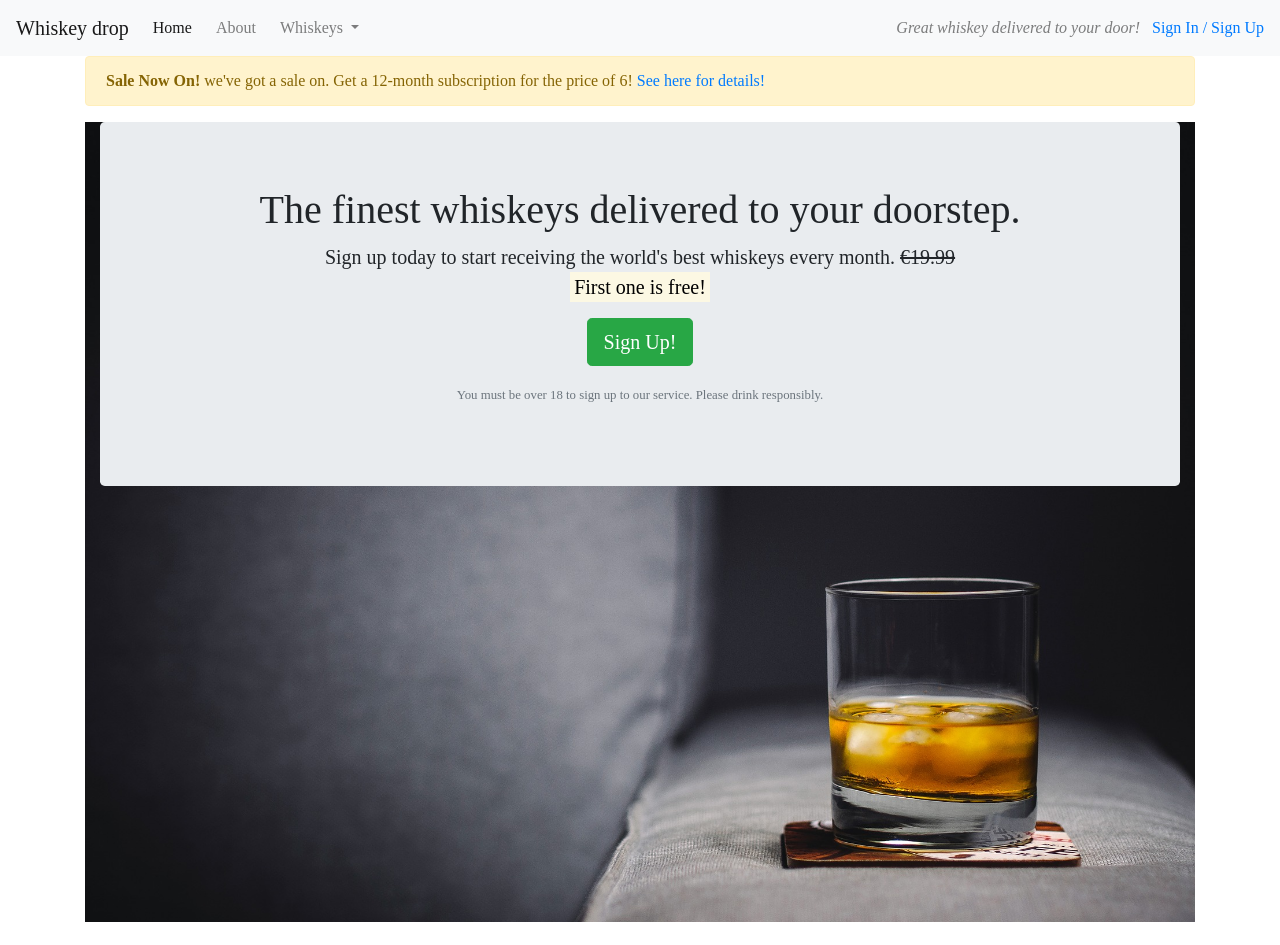
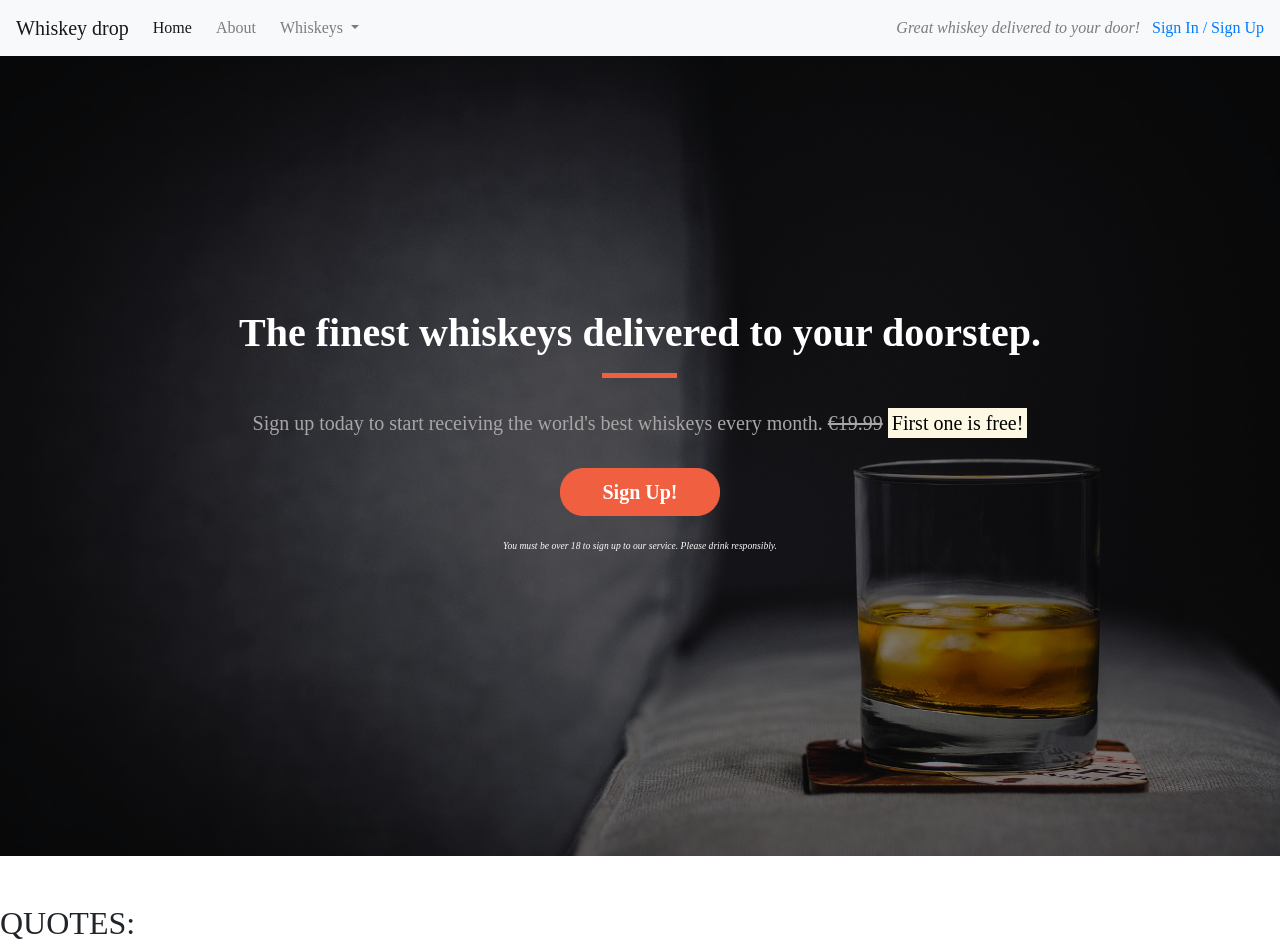
Before and after one commit to jackhendrick/bootstrap4, a plain HTML site: page index.html in a window 1280 px wide. Shown: the top 945 px of the page. Drawn offline with nearby package versions, Linux system fonts and the light colour scheme; a web font is replaced by a local one.

Commit message:
modieifed changes to html, css

```diff
--- a/css/style.css
+++ b/css/style.css
@@ -12,7 +12,96 @@ height: 100vh;
     -moz-background-size: cover;
     -o-background-size: cover;
     background-size: cover;
+
+    display: flex;
+    align-items: center;
+    justify-content: center;
+
+    position: relative;
+
+
 }
+
+.opaque-overlay {
+    position: absolute;
+    top: 0;
+    left: 0;
+    height: 100%;
+    width: 100%;
+    background-color: rgba(0,0,0,0.5)
+
+
+}
+
+
 .quotes-container {}
 
 .features-container {}
+
+/*Block Dividers*/
+
+.block-divider {
+    width: 75px;
+    height: 5px;
+    border: 0px;
+
+}
+
+.block-divider--orange {
+    background-color: #f05f40;
+
+}
+
+.block-divider--short {
+
+    width: 35px;
+}
+/*Jumbotron*/
+
+.jumbotron {
+    background-color: transparent;
+}
+
+.jumbotron-header {
+    color:white;
+    font-weight: bold;
+    margin-border: 30px;
+}
+
+.jumbotron .lead{
+    margin: 30px;
+    color: #a7a7a7;
+}
+
+.jumbotron small {
+    font-size: 60%;
+    font-style: italic;
+    color:#fcf9f9;
+}
+
+/* Buttons */
+
+.btn--cta {
+
+font-weight: bold;
+border-radius: 23px;
+width: 160px;
+
+}
+
+.btn--red{
+color: white;
+background-color: #f05f40;
+border-color: #f05f40;
+}
+
+.btn--red:hover,
+.btn--red:active,
+.btn--red:focus,
+.btn--red:active:focus {
+            background-color: #df4929;
+            border-color: #df4929;
+
+
+
+}
--- a/index.html
+++ b/index.html
@@ -49,7 +49,7 @@
 			</div>
 
 	</nav>
-	<article class="container alert-container">
+     <!-- <article class="container alert-container">
 		<div class="row d-none d-sm-block">
 			<div class="col-12">
 				<div class="alert alert-warning">
@@ -57,25 +57,25 @@
 					6! <a href="">See here for details!</a>
 				</div>
 			</div>
-		</div>
+		 </div> -->
 
-		<div class="container callout-container">
+		<div class="container-fluid callout-container">
 			<!-- Callout -->
+
+        <div class="opaque-overlay">&nbsp; </div>
         <div class="row">
             <div class="col-12">
                 <section class="callout jumbotron text-center">
-						<h1>The finest whiskeys delivered to your doorstep.</h1>
+                    <h1 class="jumbotron-header">The finest whiskeys delivered to your doorstep.</h1>
+                    <hr class="block-divider block-divider--orange">
                     <p class="lead">Sign up today to start receiving the world's best whiskeys every month.
-							<s class="d inline d-sm-inline">€19.99<br></s>
-								<span class="d inline d-none"><br></span>
+                        <s class="d-none d-sm-inline">€19.99</s>
+                        <span class="d-inline d-sm-none"><br></span>
                         <strong><mark>First one is free!</mark></strong></p>
-
-						<p><button class="btn btn-lg btn-success" data-toggle="modal" data-target="#SignUpModal">Sign Up!</button>
-						</p>
-						<p class="text-muted">
-							<small>You must be over 18 to sign up to our service. Please drink responsibly.</small>
-						</p>
+                    <p><button class="btn btn-lg btn--cta btn--red" data-toggle="modal" data-target="#signUpModal">Sign Up!</button></p>
+                    <p class="text-muted"><small>You must be over 18 to sign up to our service. Please drink responsibly.</small></p>
                 </section>
+            </div>
         </div>
     </div>
     <!-- /.callout -->
```
Lines whose indentation alone changed are shown as unchanged.
